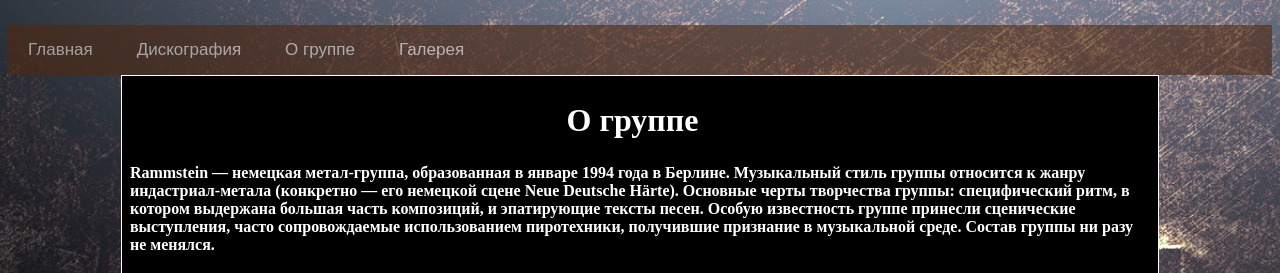
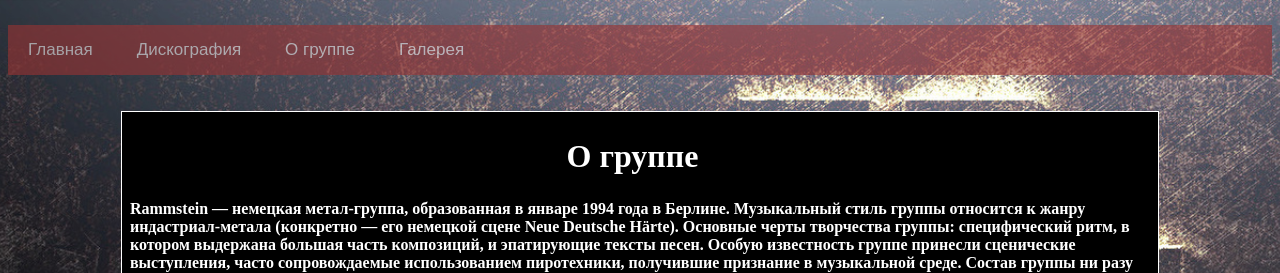
Before and after one commit to CrazyManticore/Site-catalogue, a Django app: page /about/ in a window 1280 px wide. Shown: the top 273 px of the page. Run offline with Django 3.2, Linux system fonts and the light colour scheme.

Commit message:
Изменен цвет меню на странице "О группе"

```diff
--- a/templates/about.html
+++ b/templates/about.html
@@ -17,7 +17,7 @@ ul.menu
 	margin: 0; /*убираем отступы*/
 	padding-left: 0; /*убираем отступы*/
 	margin-top:25px; /*делаем отступ сверху*/
-	background:#4F2811; /*добавляем фон всему меню (заменив этот параметр, вы поменяете цвет всего меню)*/
+	background:#993333; /*добавляем фон всему меню (заменив этот параметр, вы поменяете цвет всего меню)*/
 	height: 50px; /*задаем высоту*/
 	opacity: .6;
 }
@@ -25,13 +25,12 @@ ul.menu
 .menu a
 {
 	text-decoration: none; /*убираем подчеркивание текста ссылок*/
-	background:#4F2811; /*добавляем фон к пункту меню (заменив этот параметр, вы поменяете цвет всех пунктов меню)*/
+	background:#993333; /*добавляем фон к пункту меню (заменив этот параметр, вы поменяете цвет всех пунктов меню)*/
 	color: white; /*меняем цвет ссылок*/
 	padding:0px 20px; /*добавляем отступ*/
 	font-family: arial; /*меняем шрифт*/
 	line-height:50px; /*ровняем меню по вертикали*/
 	display: block;
-	/*border-right: 1px solid #0000FF;/*#F36262; /*добавляем бордюр справа*/
 	-moz-transition: all 0.3s 0.01s ease; /*делаем плавный переход*/
 	-o-transition: all 0.3s 0.01s ease;
 	-webkit-transition: all 0.3s 0.01s ease;
@@ -41,7 +40,7 @@ ul.menu
 
 .menu a:hover
 {
-	background:#B06B4A;/*добавляем эффект при наведении*/
+	background:#С65353;/*добавляем эффект при наведении*/
 }
 
 .menu li
@@ -89,6 +88,7 @@ ul.menu
         <li><a href="{% url 'gallery' %}">Галерея</a></li>
     </ul>
 
+    <br><br>
     <div class="block">
 
         <h1 align="center" style="color: White">О группе</h1>
@@ -110,7 +110,7 @@ ul.menu
             в группе Orgasm Death Gimmick, переехав туда из Шверина (тогдашняя ГДР), куда вернулся после падения
             Берлинской стены. Круспе, поклонник Kiss, искал возможности соединить любимый им хард-рок с электронным
             звучанием индастриала. Примерно в это время он познакомился с Тиллем Линдеманном
-            , а позднее с Оливером Риделем и Кристофом Шнайдером  из групп The Inchtabokatables и Die Firma соответственно.
+            , а позднее с Оливером Риделем и Кристофом Шнайдером из групп The Inchtabokatables и Die Firma соответственно.
             В этом составе (с Линдеманном как вокалистом и сочинителем песен) они стали играть под названием Rammstein.
         </h4>
         <h4 style="color: White; padding: 3px; ">
@@ -121,7 +121,7 @@ ul.menu
             с продюсером Якобом Хельнером был записан дебютный альбом Herzeleid. Все тексты в этом альбоме,
             как и в большинстве последующих, написаны Линдеманном. После нескольких неудачных попыток написать
             тексты на английском, как того требовал лейбл, Тилль настоял на том, чтобы писать песни на немецком.
-            Выпущенный на лейбле Motor Music, первый диск Rammstein завоевал широкую популярность
+            Выпущенный на лейбле Motor Music, первый диск Rammstein завоевал широкую популярность.
         </h4>
         <h4 style="color: White; padding: 3px; ">
             В 1995 году Rammstein совершили тур по Европе на разогреве у Clawfinger.
```
Lines whose indentation alone changed are shown as unchanged.
